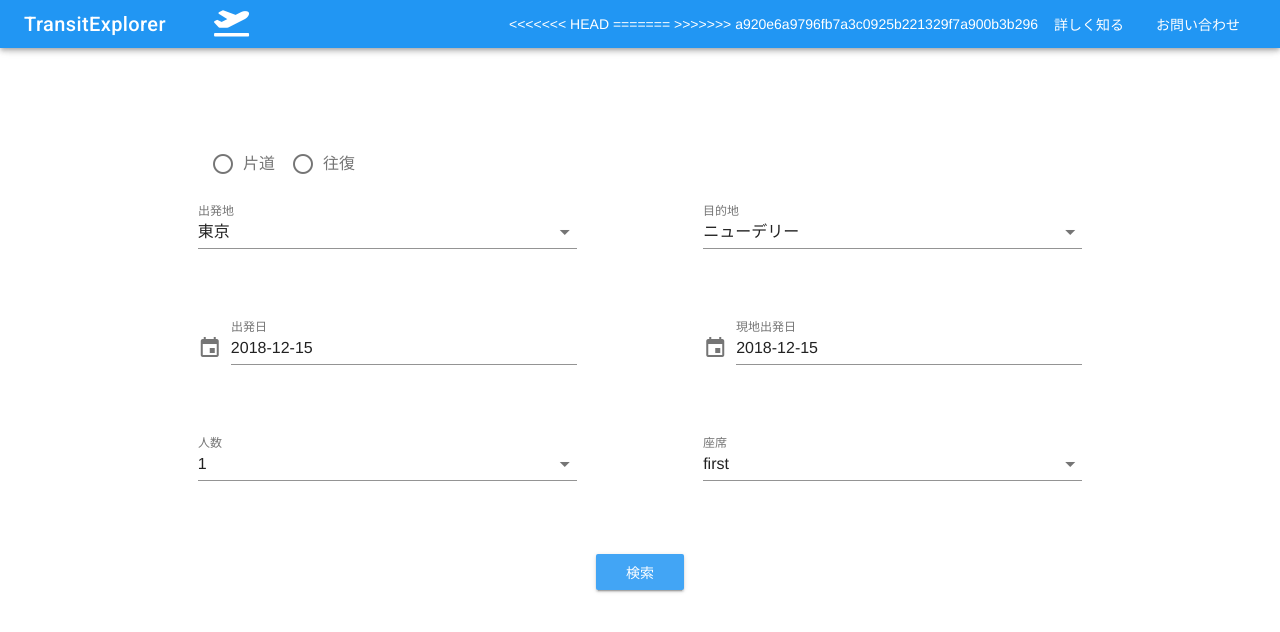
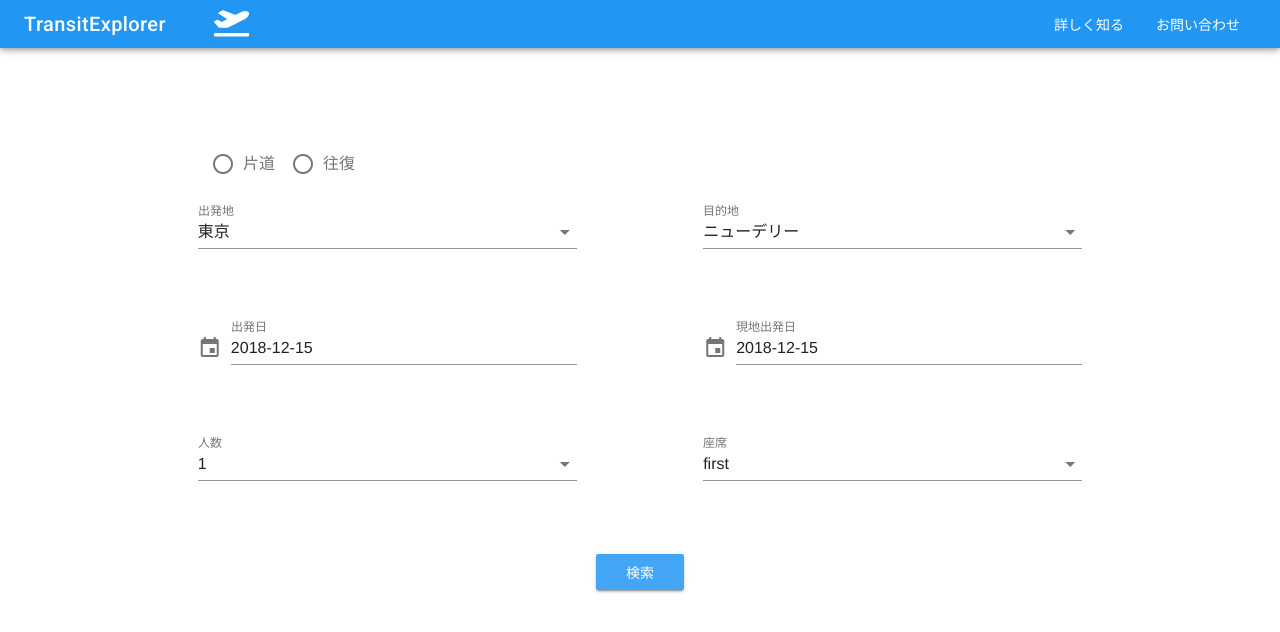
Before and after one commit to 0425karai/flightvisualizer, a Vue app: page /#/home in a window 1280 px wide. Shown: the top 632 px of the page. Built offline with nearby package versions, Linux system fonts and the light colour scheme; what vue-ls would draw is missing.

Commit message:
ヘッダー直した

```diff
--- a/src/views/Layout/components/HeaderToolBar.vue
+++ b/src/views/Layout/components/HeaderToolBar.vue
@@ -19,10 +19,6 @@
        </span>
      </router-link>
       <v-spacer></v-spacer>
-<<<<<<< HEAD
-=======
-
->>>>>>> a920e6a9796fb7a3c0925b221329f7a900b3b296
       <v-toolbar-items>
         <v-btn flat>詳しく知る</v-btn>
         <v-btn flat>お問い合わせ</v-btn>
```
